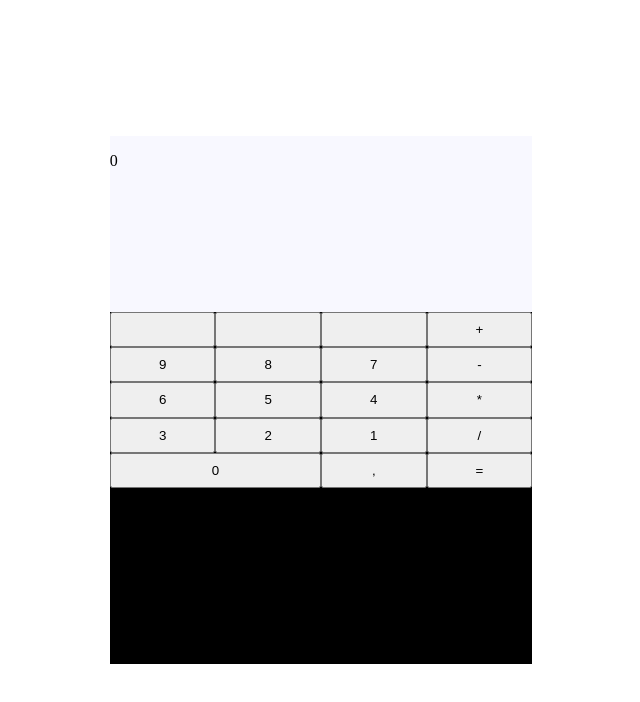
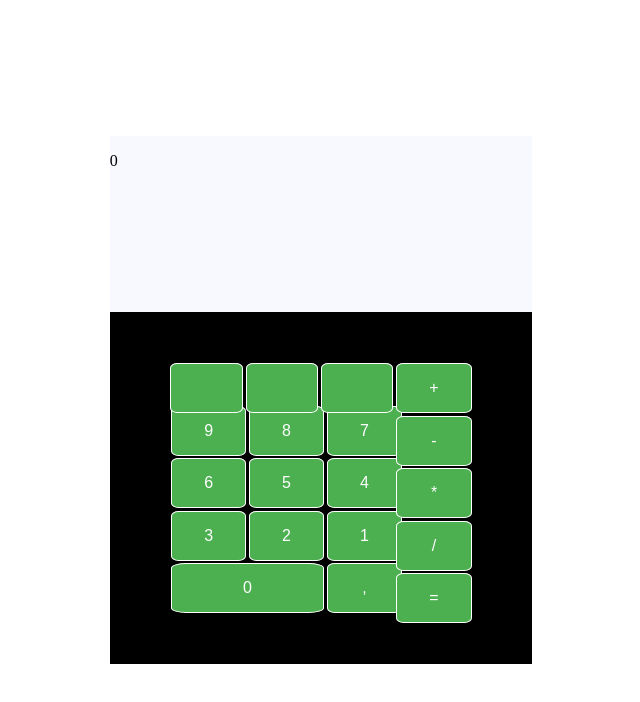
Before and after one commit to ArthurDenter/Calc, a plain HTML site: page index.html in a window 1280 px wide. Shown: the whole page, without its empty margins (319-959 px from the left). Drawn offline with Linux system fonts and the light colour scheme.

Commit message:
change button style Changes to be committed: 	modified:   styles.css

```diff
--- a/styles.css
+++ b/styles.css
@@ -18,107 +18,118 @@ body {
 }
 
 .result {
-    grid-row: 1/1;
+    grid-row: 1/2;
     background-color: ghostwhite;
 }
 
 .input {
-    grid-row: 2/3;
+    grid-row: 2/4;
     display: grid;
     grid-template-columns: 1fr;
     grid-template-rows: 1fr;
+    justify-items: center;
+    align-items: center;
 }
-
+.input_operations,
 .input_numbers {
     grid-area: 1/1;
     display: grid;
     grid-template-columns: 1fr 1fr 1fr 1fr;
     grid-template-rows: 1fr 1fr 1fr 1fr 1fr;
+    gap: 1%;
 }
 
-.input_numbers button{
-
+.input_operations button,
+.input_numbers button {
+    background-color: #4CAF50;
+    /* Green */
+    border: 1px solid white;
+    color: white;
+    padding: 15px 32px;
+    text-align: center;
+    text-decoration: none;
+    display: inline-block;
+    font-size: 16px;
+    border-radius: 10%;
+    /* width: 66px;
+    height: 66px; */
+    display: flex;
+    justify-content: center;
+    align-items: center;
 }
 
-.input_operations {
-    grid-area: 1/1;
-    display: grid;
-    grid-template-columns: 1fr 1fr 1fr 1fr;
-    grid-template-rows: 1fr 1fr 1fr 1fr 1fr;
-}
-
-#button_9{
+#button_9 {
     grid-area: 2/1/2/2;
 }
 
-#button_8{
+#button_8 {
     grid-area: 2/2/2/3;
 }
 
-#button_7{
+#button_7 {
     grid-area: 2/3/2/4;
 }
 
-#button_6{
+#button_6 {
     grid-area: 3/1/3/2;
 }
 
-#button_5{
+#button_5 {
     grid-area: 3/2/3/3;
 }
 
-#button_4{
+#button_4 {
     grid-area: 3/3/3/4;
 }
 
-#button_3{
+#button_3 {
     grid-area: 4/1/4/2;
 }
 
-#button_2{
+#button_2 {
     grid-area: 4/2/4/3;
 }
 
-#button_1{
+#button_1 {
     grid-area: 4/3/4/4;
 }
 
-#button_0{
+#button_0 {
     grid-area: 5/1/5/3;
 }
 
-#button_comma{
+#button_comma {
     grid-area: 5/3/5/4;
 }
 
-#button_plus{
+#button_plus {
     grid-area: 1/4/1/4;
 }
 
-#button_minus{
+#button_minus {
     grid-area: 2/4/2/4;
 }
 
-#button_mul{
+#button_mul {
     grid-area: 3/4/3/4;
 }
 
-#button_div{
+#button_div {
     grid-area: 4/4/4/4;
 }
 
-#button_equ{
+#button_equ {
     grid-area: 5/4/5/4;
 }
 
-#button_free1{
+#button_free1 {
     grid-area: 1/1/1/2;
 }
 
-#button_free2{
+#button_free2 {
     grid-area: 1/2/1/3;
 }
 
-#button_free3{
+#button_free3 {
     grid-area: 1/3/1/4;
 }
```
